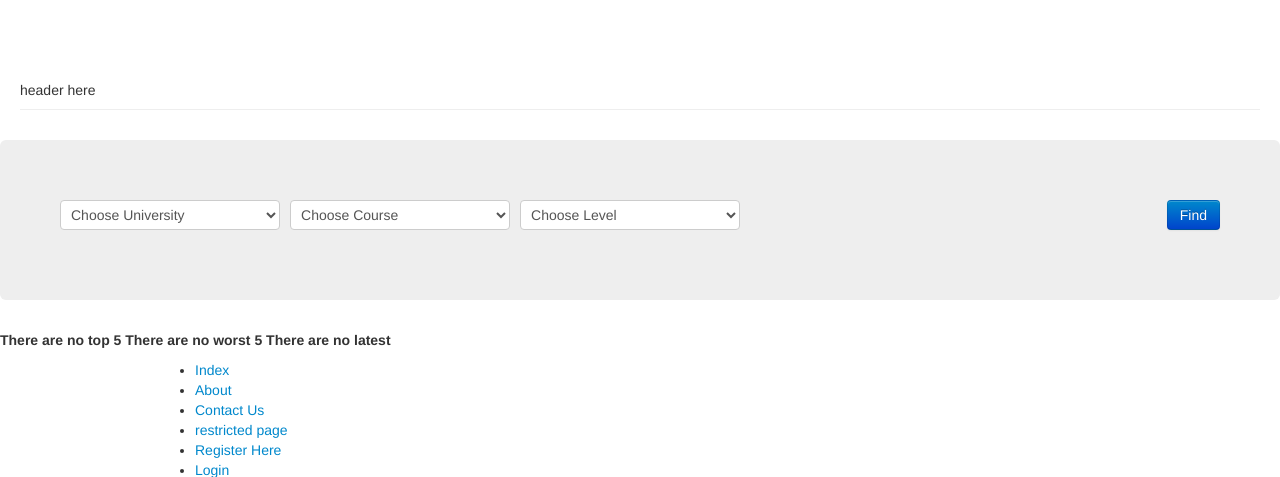
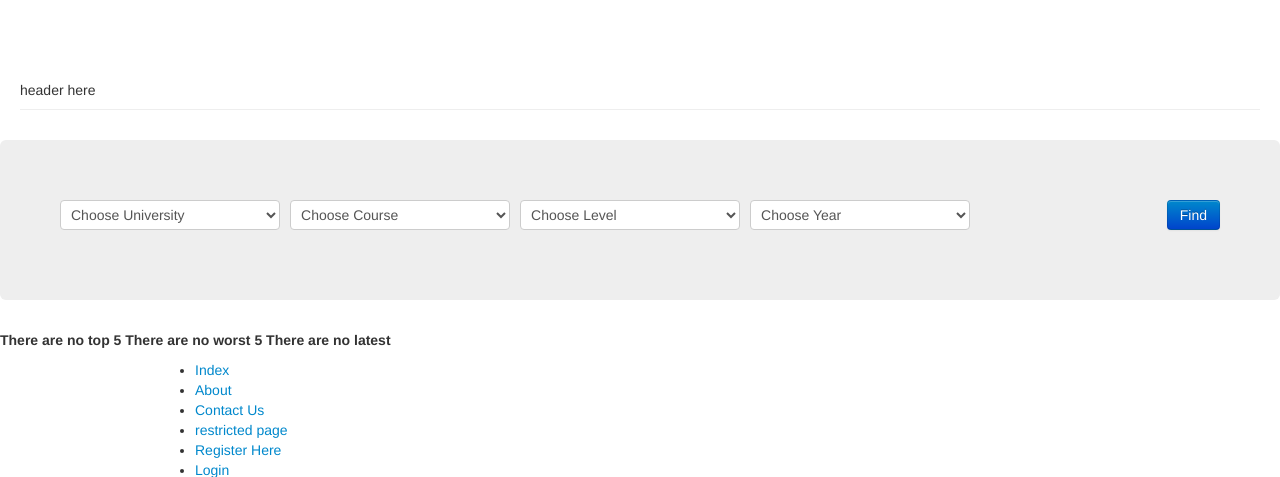
Before and after one commit to gambrinous/internet_technology, a Django app: page /rate/ in a window 1280 px wide. Shown: the top 477 px of the page. Run offline with Django 3.2, Linux system fonts and the light colour scheme; data that the repository does not hold is empty; some libraries are stand-ins or nearby versions.

Commit message:
no more unicourse

```diff
--- a/templates/rate/index.html
+++ b/templates/rate/index.html
@@ -32,11 +32,14 @@
             </select>
         </div>
         <div class="btn-group">
-            {% if yearlist %}
+            <select>
+                <option selected value="">Choose Year</option>
+                {% if yearlist %}
                     {% for item in yearlist %}
-                        <li><a href="#" style="color: rgb(85, 85, 85);">{{ item.year }}</a></li>
+                        <option value="{{ item.id }}">{{ item.year }}</option>
                     {% endfor %}
-            {% endif %}
+                {% endif %}
+            </select>
         </div>
         <a class="btn btn-primary" href="#" style="float: right">Find</a>
     </div>
```
Also changed, not shown: templates/rate/base.html (+4 -4 lines).
